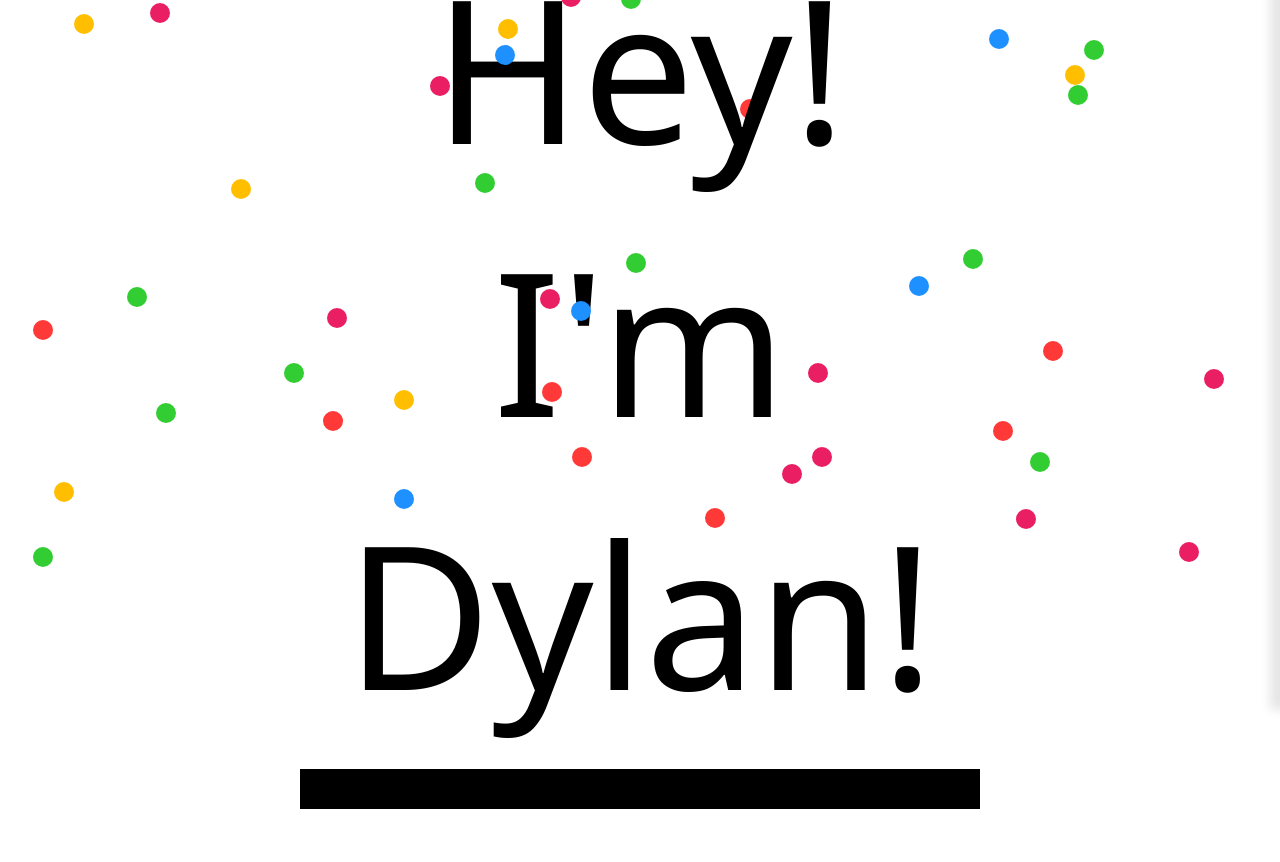
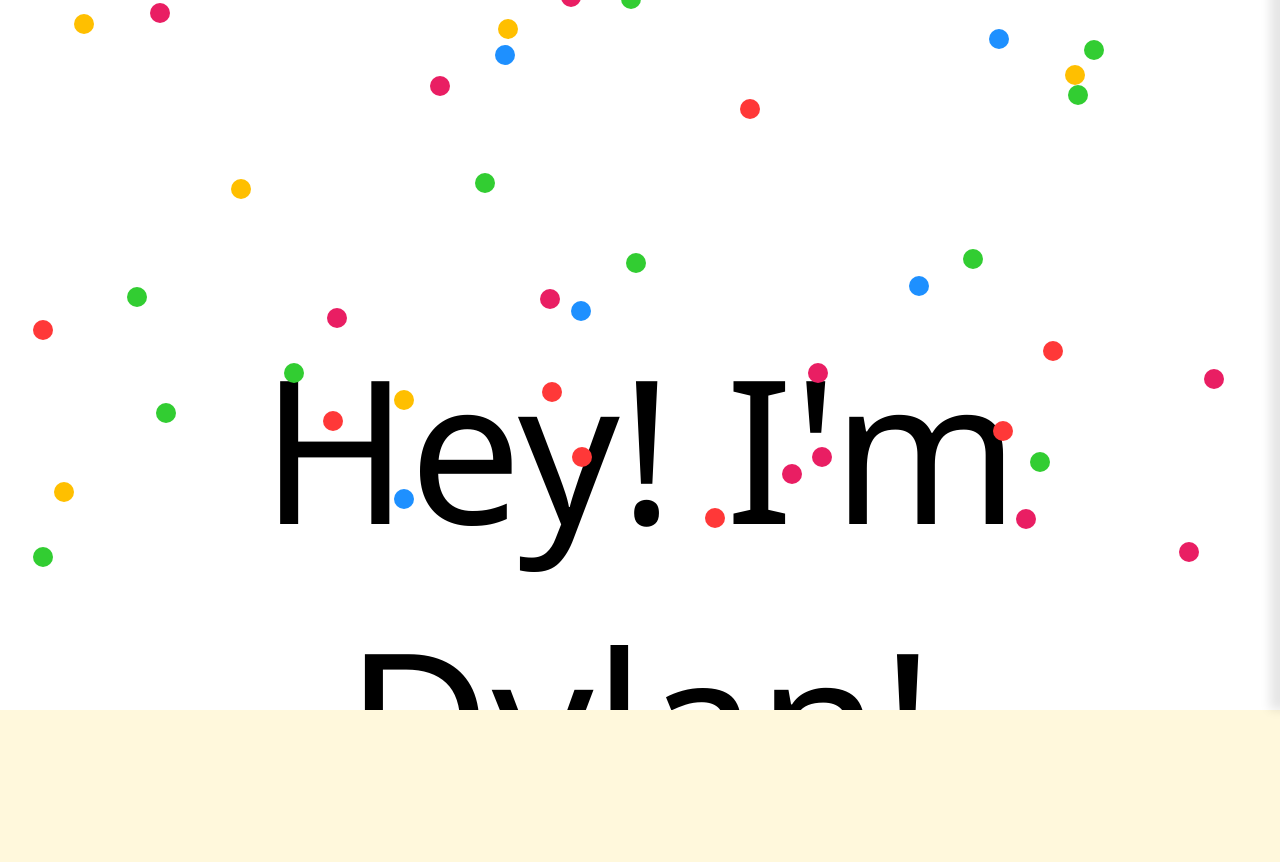
Before and after one commit to dn12345679/dn12345679.github.io, a plain HTML site: page index.html in a window 1280 px wide. Shown: the part 90-952 px from the top of the page. Drawn offline with Linux system fonts and the light colour scheme.

Commit message:
added some minor changes

```diff
--- a/index.html
+++ b/index.html
@@ -137,9 +137,6 @@
     function changeBG(event) {
         this.querySelector('body');
         ( () => {
-            var intro = document.getElementById('intro-section');
-            const scroll = window.scrollY;
-            body.style.backgroundColor = scroll > 100 ? "cornsilk" : "white";
         })();
     }
 
@@ -178,6 +175,7 @@
     </nav>
     <div id="body">
         <div class="pages">
+
             <section id="intro-section" class="section-page">
                 <header>
                     <div>
@@ -186,8 +184,8 @@
                         </p>
                     </div>
                 </header>
-                <div class="parallax-wrap"></div>
             </section>
+            <div class="parallax-wrap"></div>
 
             <section class="content-body">
                 <section id="aboutme-page" class="section-page">
--- a/style.css
+++ b/style.css
@@ -231,23 +231,28 @@ nav a:hover {
 
 /* main page */
 #intro-section {
-    min-height: 104.5vh;
+    min-height: 100vh;
+    min-width: 100vw;
+    z-index: 0;
+
+    justify-content: center;
+    display: flex;
+    flex-direction: column;
+
+    background-color: white;
+
+}
+
+#intro-section-title-text {
+    position:fixed;
+    align-self: center;
 
     z-index: 0;
-    align-content: center;
-    justify-content: center;
+    text-align: center;
+    font-size: 200px;
 }
 
-#intro-section header div p {
-    text-align: center;
-    padding: 20px;
-    max-width: 50vw;
 
-    font-size: 200px;
-    animation:
-        typing 3.5s steps(40, end),
-        blink-caret .75s step-end infinite;
-}
 
 /* these are the particles */
 .parallax-wrap span{
@@ -256,16 +261,6 @@ nav a:hover {
     width: 20px;
     border-radius: 100%;
     background: red;
-}
-
-#intro-section-title-text {
-    position:sticky;
-    z-index: 1;
-}
-
-.parallax-wrap {
-    border-width: 20px;
-    border-style: solid;
 }
 
 /* section title + content sibling  */
@@ -282,12 +277,23 @@ nav a:hover {
 
     display: flex;
     flex-direction: column;
+
+    background-color: cornsilk;
+    z-index: 1
 }
 
-.projects {
+#projects-page {
     background-color: pink;
-    height: 100vh;
+    height: 105vh;
+    min-width: 100vw;
+    align-items: center;
+    justify-content: center;
+    display: flex;
+    flex-direction: column;
+    z-index: inherit;
 }
+
+/* body */
 
 
 /* footer */
```
